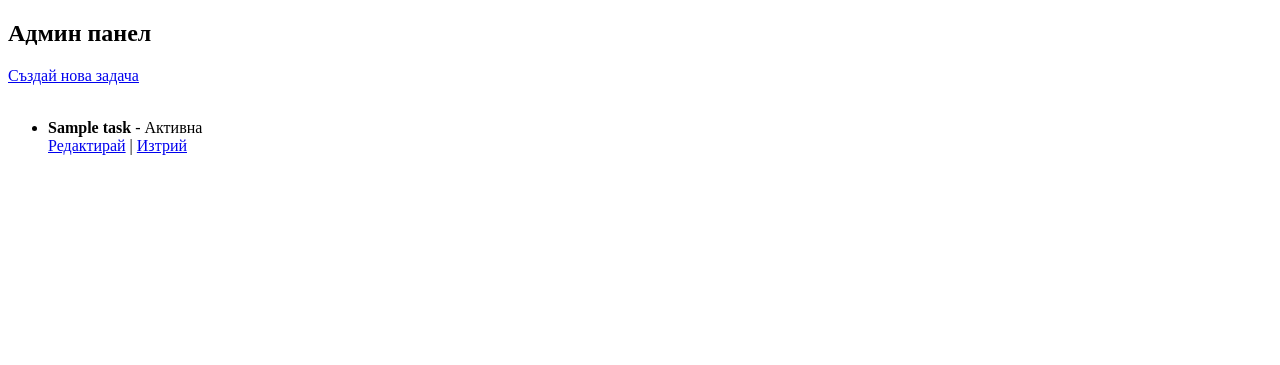
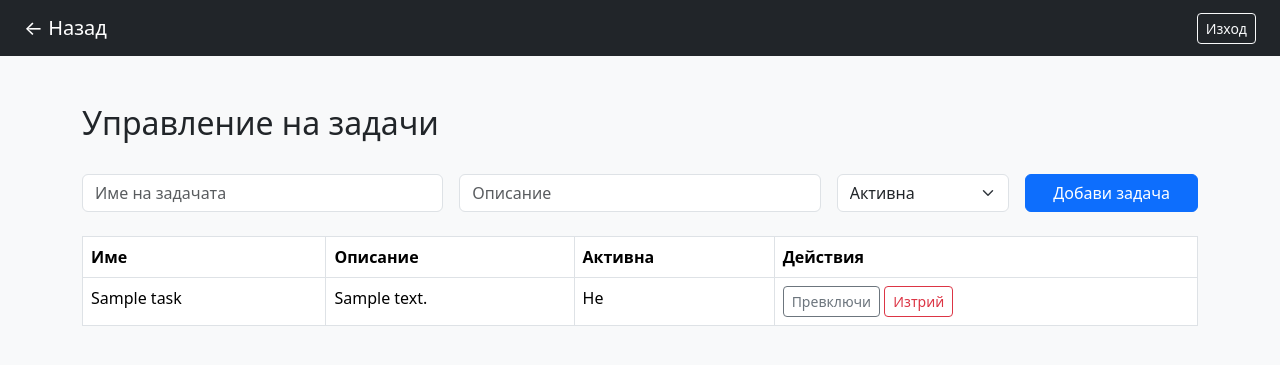
Before and after one commit to lfotev96/school-judge, a Flask app: page /admin in a window 1280 px wide. Shown: the top 365 px of the page. Run offline with Flask 3, Linux system fonts and the light colour scheme; the visitor is signed in with stand-in values (Sample User, id 1); tables that the repository leaves empty hold one stand-in row (values such as "Sample post").

Commit message:
Add files via upload

```diff
--- a/templates/admin.html
+++ b/templates/admin.html
@@ -1,14 +1,77 @@
 
-<!doctype html>
-<title>Админ панел</title>
-<h2>Админ панел</h2>
-<a href="{{ url_for('create_task') }}">Създай нова задача</a><br><br>
-<ul>
-{% for task in tasks %}
-    <li>
-        <strong>{{ task.title }}</strong> - {{ "Активна" if task.is_active else "Неактивна" }}<br>
-        <a href="{{ url_for('edit_task', task_id=task.id) }}">Редактирай</a> |
-        <a href="{{ url_for('delete_task', task_id=task.id) }}">Изтрий</a>
-    </li>
-{% endfor %}
-</ul>
+<!DOCTYPE html>
+<html lang="bg">
+<head>
+    <meta charset="UTF-8">
+    <title>Админ панел | Judge система</title>
+    <link href="https://cdn.jsdelivr.net/npm/bootstrap@5.3.3/dist/css/bootstrap.min.css" rel="stylesheet">
+</head>
+<body class="bg-light">
+
+<nav class="navbar navbar-expand-lg navbar-dark bg-dark px-4">
+    <a class="navbar-brand" href="/">← Назад</a>
+    <div class="ms-auto">
+        <a href="/logout" class="btn btn-outline-light btn-sm">Изход</a>
+    </div>
+</nav>
+
+<div class="container mt-5">
+    <h2>Управление на задачи</h2>
+
+    <form method="POST" action="/admin/create" class="row g-3 mt-3 mb-4">
+        <div class="col-md-4">
+            <input type="text" name="title" class="form-control" placeholder="Име на задачата" required>
+        </div>
+        <div class="col-md-4">
+            <input type="text" name="description" class="form-control" placeholder="Описание" required>
+        </div>
+        <div class="col-md-2">
+            <select name="active" class="form-select" required>
+                <option value="1">Активна</option>
+                <option value="0">Неактивна</option>
+            </select>
+        </div>
+        <div class="col-md-2">
+            <button type="submit" class="btn btn-primary w-100">Добави задача</button>
+        </div>
+    </form>
+
+    {% if tasks %}
+    <table class="table table-bordered bg-white">
+        <thead>
+            <tr>
+                <th>Име</th>
+                <th>Описание</th>
+                <th>Активна</th>
+                <th>Действия</th>
+            </tr>
+        </thead>
+        <tbody>
+            {% for task in tasks %}
+            <tr>
+                <td>{{ task.title }}</td>
+                <td>{{ task.description }}</td>
+                <td>{{ 'Да' if task.active else 'Не' }}</td>
+                <td>
+                    <form action="/admin/toggle/{{ task.id }}" method="POST" style="display:inline;">
+                        <button class="btn btn-sm btn-outline-secondary" type="submit">
+                            Превключи
+                        </button>
+                    </form>
+                    <form action="/admin/delete/{{ task.id }}" method="POST" style="display:inline;">
+                        <button class="btn btn-sm btn-outline-danger" type="submit">
+                            Изтрий
+                        </button>
+                    </form>
+                </td>
+            </tr>
+            {% endfor %}
+        </tbody>
+    </table>
+    {% else %}
+        <p class="text-muted">Няма създадени задачи.</p>
+    {% endif %}
+</div>
+
+</body>
+</html>
```
